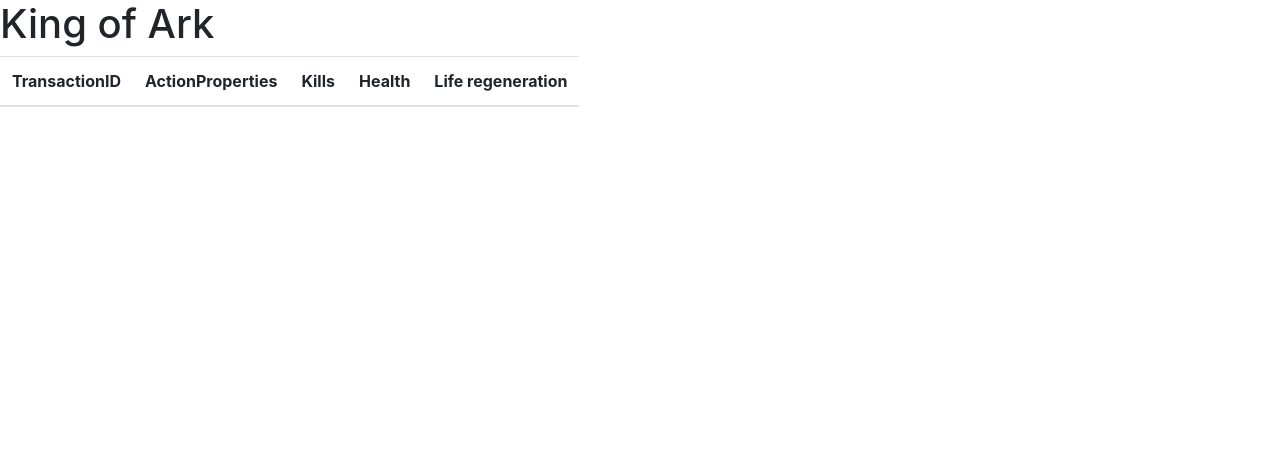
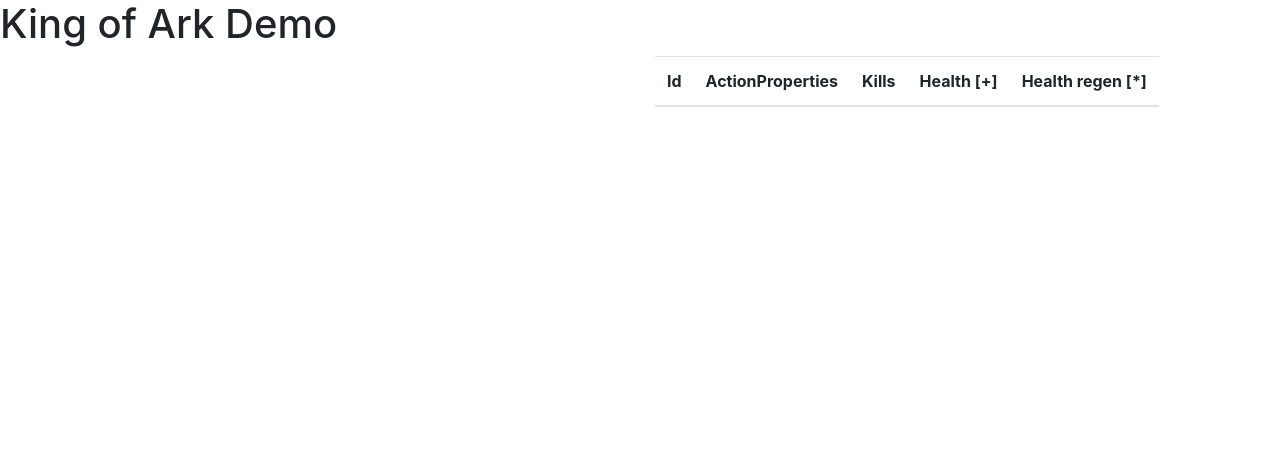
Before and after one commit to King-of-Ark/King-of-Ark_web, a plain HTML site: page index.html in a window 1280 px wide. Drawn offline with nearby package versions, Linux system fonts and the light colour scheme; no server answers.

Commit message:
improved index

```diff
--- a/index.html
+++ b/index.html
@@ -18,21 +18,27 @@
   <script src="js/DeadBody.js"></script>
     <script src="js/GameStatsTable.js"></script>
 <body>
-    <h1>King of Ark</h1>
+    <h1>King of Ark Demo</h1>
 
-    <table class="table table-responsive" id="gameStatsTable" height="400">
+    <div class="container-fluid">
+      <div class="row justify-content-start">
+        <div id="gameView" class="col"> </div>
+
+        <table class="table table-responsive col" id="gameStatsTable" height="700">
             <thead>
                 <tr>
-                <th scope="col">TransactionID</th>
+                    <th scope="col">Id</th>
                     <th scope="col">ActionProperties</th>
                     <th scope="col">Kills</th>
-                <th scope="col">Health</th>
-                <th scope="col">Life regeneration</th>
+                    <th scope="col">Health [+]</th>
+                    <th scope="col">Health regen [*]</th>
                 </tr>
             </thead>
             <tbody>
             </tbody>
         </table>
+      </div>
+    </div>
 
     <script type="text/javascript">
             main();
--- a/js/Battlefield.js
+++ b/js/Battlefield.js
@@ -32,7 +32,11 @@ class Battlefield {
 	*/
 	create() {
 		this.app = new PIXI.Application({width: this.pixelWidth, height: this.pixelHeight, backgroundColor: "0x6d6d6d"});
-		document.body.appendChild(this.app.view);
+
+		let gameView = document.getElementById("gameView");
+		//gameView.width = this.pixelWidth;
+		//gameView.height = this.pixelHeight;
+		gameView.appendChild(this.app.view);
 	}
 
 	/*
--- a/js/GameStatsTable.js
+++ b/js/GameStatsTable.js
@@ -19,7 +19,7 @@ class GameStatsTable {
         row.id = transactioID;
 
         let idCell = row.insertCell(0);
-        idCell.innerHTML = transactioID;
+        idCell.innerHTML = "TODO";
 
         let propCell = row.insertCell(1);
         propCell.innerHTML = actionProperties;
--- a/js/main.js
+++ b/js/main.js
@@ -22,7 +22,7 @@ function pullTransactions(walletAddress) {
     		let helper = new Helper();
 
     		//init the battlefield
-    		battlefield = new Battlefield(100, 100, 10, 10);
+    		battlefield = new Battlefield(100, 100, 7, 7);
     		battlefield.create();
 
     		//add the stones from the first entry
```
Lines whose indentation alone changed are shown as unchanged.
